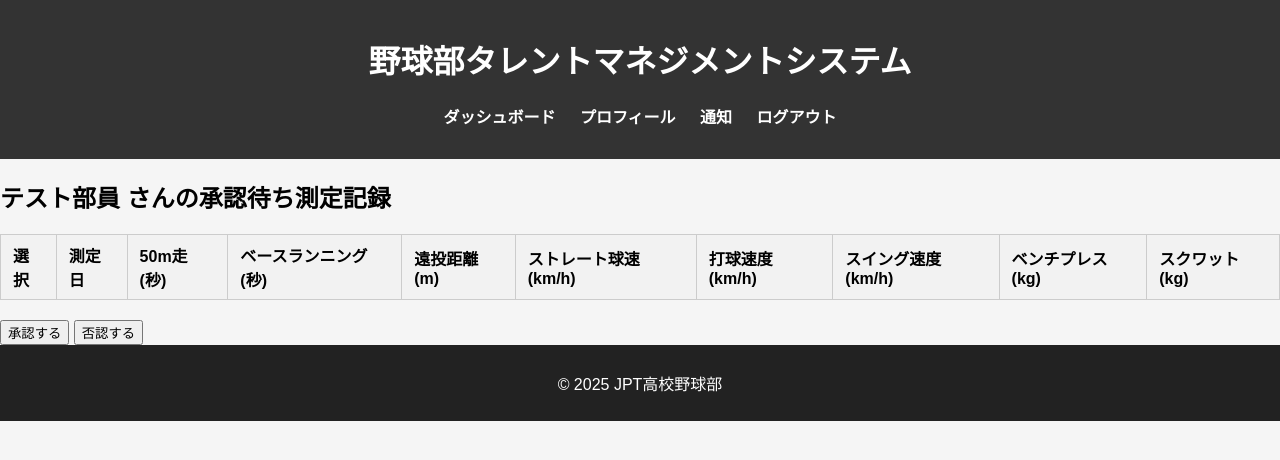
After one commit to cosmos21737/webapp, a Flask app: page /my/notice in a window 1280 px wide. The commit adds this page. Shown: the top 460 px of the page. Run offline with Flask 3, Linux system fonts and the light colour scheme; a user stored in the database is signed in; lists and menus that the app fills with data are empty.

Commit message:
承認機能の実装

```diff
--- a/blueprints/auth.py
+++ b/blueprints/auth.py
@@ -1,4 +1,4 @@
-from flask import Blueprint, request, redirect, url_for, render_template
+from flask import Blueprint, request, redirect, url_for, render_template, flash
 from flask_login import LoginManager, login_user, logout_user, login_required, current_user
 from db_models import db, User
 from werkzeug.security import check_password_hash
@@ -26,7 +26,7 @@ def login():
             login_user(user)
             return redirect(url_for('main.dashboard'))
         else:
-            return "ログイン失敗！"
+            flash('ログイン失敗')
 
     return render_template('login.html')
 
--- a/blueprints/main.py
+++ b/blueprints/main.py
@@ -22,10 +22,50 @@ def dashboard():
 @roles_required("member")
 def my_records():
     user_id = current_user.get_id()
-    records = MeasurementRecord.query.filter_by(user_id=user_id).all()
+    records = MeasurementRecord.query.filter_by(user_id=user_id, status='approved').all()
     user = User.query.get(user_id)
 
     return render_template('/my/records.html', user=user, records=records)
+
+
+@main_bp.route('/my/notice')
+@login_required
+@roles_accepted("member", "manager", "coach")
+def notice():
+    user_id = current_user.get_id()
+    user = User.query.get(user_id)
+    if current_user.has_role("member"):
+        records = MeasurementRecord.query.filter_by(user_id=user_id, status='draft').all()
+    if current_user.has_role("coach"):
+        records = MeasurementRecord.query.filter_by(status='pending_coach').all()
+    if current_user.has_role("manager"):
+        records = MeasurementRecord.query.filter_by(status='rejected').all()
+
+    return render_template('notice.html', user=user, records=records)
+
+
+@main_bp.route("/approve_records", methods=["POST"])
+@login_required
+@roles_accepted("member", "manager", "coach")
+def approve_records():
+    selected_record_ids = request.form.getlist("record_ids")  # 選択されたIDのリスト
+    action = request.form.get('action')
+
+    if selected_record_ids:
+        # データベース更新処理
+        records = MeasurementRecord.query.filter(MeasurementRecord.record_id.in_(selected_record_ids)).all()
+        for record in records:
+            if action == "reject":
+                record.status = 'rejected'
+            elif current_user.has_role("member"):
+                record.status = 'pending_coach'  # 承認フラグを更新
+            elif current_user.has_role("coach"):
+                record.status = 'approved'
+            elif current_user.has_role("manager"):
+                db.session.delete(record)
+        db.session.commit()
+
+    return redirect(url_for("main.notice"))
 
 
 @main_bp.route('/profile')
--- a/db_models.py
+++ b/db_models.py
@@ -6,12 +6,14 @@ from zoneinfo import ZoneInfo
 
 db = SQLAlchemy()
 
+
 # **ロールモデル (Flask-Security 用)**
 class Role(db.Model, RoleMixin):
     __tablename__ = 'roles'
 
     id = db.Column(db.Integer, primary_key=True)
     name = db.Column(db.String(80), unique=True, nullable=False)
+
 
 # **ユーザーロールの中間テーブル (多対多)**
 class UserRoles(db.Model):
@@ -20,6 +22,7 @@ class UserRoles(db.Model):
     id = db.Column(db.Integer, primary_key=True)
     user_id = db.Column(db.Integer, db.ForeignKey('users.user_id'))
     role_id = db.Column(db.Integer, db.ForeignKey('roles.id'))
+
 
 # **ユーザーモデル (Flask-Security 用)**
 class User(db.Model, UserMixin):
@@ -32,7 +35,8 @@ class User(db.Model, UserMixin):
     grade = db.Column(db.Integer, nullable=True)
     is_active = db.Column(db.Boolean, default=True)
     created_at = db.Column(db.DateTime, default=lambda: datetime.now(tz=ZoneInfo('Asia/Tokyo')))
-    updated_at = db.Column(db.DateTime, default=lambda: datetime.now(tz=ZoneInfo('Asia/Tokyo')), onupdate=lambda: datetime.now(tz=ZoneInfo('Asia/Tokyo')))
+    updated_at = db.Column(db.DateTime, default=lambda: datetime.now(tz=ZoneInfo('Asia/Tokyo')),
+                           onupdate=lambda: datetime.now(tz=ZoneInfo('Asia/Tokyo')))
 
     # **Flask-Security のロール管理**
     roles = db.relationship('Role', secondary='user_roles', backref=db.backref('users', lazy='dynamic'))
@@ -52,6 +56,10 @@ class User(db.Model, UserMixin):
     def get_grade_display(self):
         return f"{self.grade}年生" if self.grade else "未設定"
 
+    def has_any_role(self, *roles):
+        return any(role.name in roles for role in self.roles)
+
+
 # **測定記録モデル**
 class MeasurementRecord(db.Model):
     __tablename__ = 'measurement_records'
@@ -67,10 +75,12 @@ class MeasurementRecord(db.Model):
     swing_speed = db.Column(db.Float)  # スイング速度
     bench_press = db.Column(db.Float)  # ベンチプレス
     squat = db.Column(db.Float)  # スクワット
-    status = db.Column(db.Enum('draft', 'pending_member', 'pending_coach', 'approved', name='status_enum'), nullable=False)  # 承認ステータス
+    status = db.Column(db.Enum('draft', 'pending_coach', 'approved', 'rejected', name='status_enum'),
+                       nullable=False)  # 承認ステータス
     created_by = db.Column(db.Integer, db.ForeignKey('users.user_id'), nullable=False)  # 記録作成者のユーザーID
     created_at = db.Column(db.DateTime, default=lambda: datetime.now(tz=ZoneInfo('Asia/Tokyo')))
-    updated_at = db.Column(db.DateTime, default=lambda: datetime.now(tz=ZoneInfo('Asia/Tokyo')), onupdate=lambda: datetime.now(tz=ZoneInfo('Asia/Tokyo')))
+    updated_at = db.Column(db.DateTime, default=lambda: datetime.now(tz=ZoneInfo('Asia/Tokyo')),
+                           onupdate=lambda: datetime.now(tz=ZoneInfo('Asia/Tokyo')))
 
     # **リレーション (Flask-Security に適合)**
     user = db.relationship('User', foreign_keys=[user_id])  # 部員とのリレーション
--- a/templates/base.html
+++ b/templates/base.html
@@ -28,10 +28,13 @@
                 {% if 'member' in current_user.roles %}
                 <li><a href="{{ url_for('main.my_records') }}">記録閲覧</a></li>
                 {% endif %}
-                {% if 'coach' in current_user.roles or 'director' in current_user.roles%}
+                {% if current_user.has_any_role('coach', 'director') %}
                 <li><a href="{{ url_for('members.members') }}">部員一覧</a></li>
                 {% endif %}
                 <li><a href="{{ url_for('main.profile') }}">プロフィール</a></li>
+                {% if current_user.has_any_role('member', 'manager', 'coach') %}
+                <li><a href="{{ url_for('main.notice') }}">通知</a></li>
+                {% endif %}
                 <li><a href="{{ url_for('auth.logout') }}">ログアウト</a></li>
             </ul>
         </nav>
--- /dev/null
+++ b/templates/notice.html
@@ -0,0 +1,47 @@
+{% extends "base.html" %}
+
+{% block title %}通知{% endblock %}
+
+{% block content %}
+<h2>{{ user.name }} さんの承認待ち測定記録</h2>
+
+<form method="POST" action="{{ url_for('main.approve_records') }}">
+    <table class="member-table">
+        <thead>
+            <tr>
+                <th>選択</th>
+                <th>測定日</th>
+                <th>50m走 (秒)</th>
+                <th>ベースランニング (秒)</th>
+                <th>遠投距離 (m)</th>
+                <th>ストレート球速 (km/h)</th>
+                <th>打球速度 (km/h)</th>
+                <th>スイング速度 (km/h)</th>
+                <th>ベンチプレス (kg)</th>
+                <th>スクワット (kg)</th>
+            </tr>
+        </thead>
+        <tbody>
+            {% for record in records %}
+            <tr>
+                <td><input type="checkbox" name="record_ids" value="{{ record.record_id }}"></td>
+                <td>{{ record.measurement_date }}</td>
+                <td>{{ record.run_50m }}</td>
+                <td>{{ record.base_running }}</td>
+                <td>{{ record.long_throw }}</td>
+                <td>{{ record.straight_speed }}</td>
+                <td>{{ record.hit_speed }}</td>
+                <td>{{ record.swing_speed }}</td>
+                <td>{{ record.bench_press }}</td>
+                <td>{{ record.squat }}</td>
+            </tr>
+            {% endfor %}
+        </tbody>
+    </table>
+
+    <button type="submit" name="action" value="approve">承認する</button>
+    {% if current_user.has_any_role('member', 'coach') %}
+    <button type="submit" name="action" value="reject">否認する</button>
+    {% endif %}
+</form>
+{% endblock %}
--- a/test.txt
+++ /dev/null
@@ -1 +0,0 @@
-tst
```
Also changed, not shown: templates/login.html (+12 -0 lines), アプリ設計書.md (+7 -7 lines), instance/baseball_team.db.
